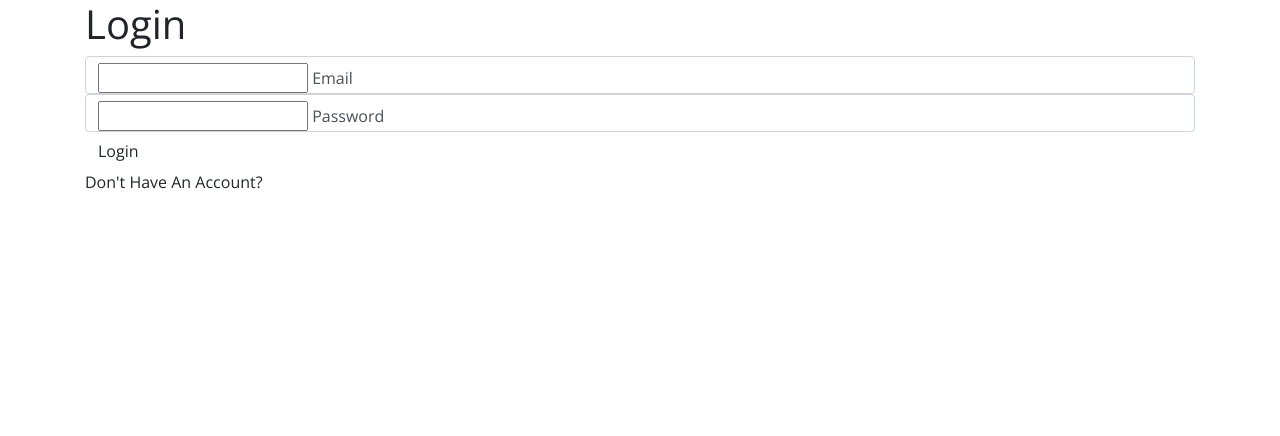
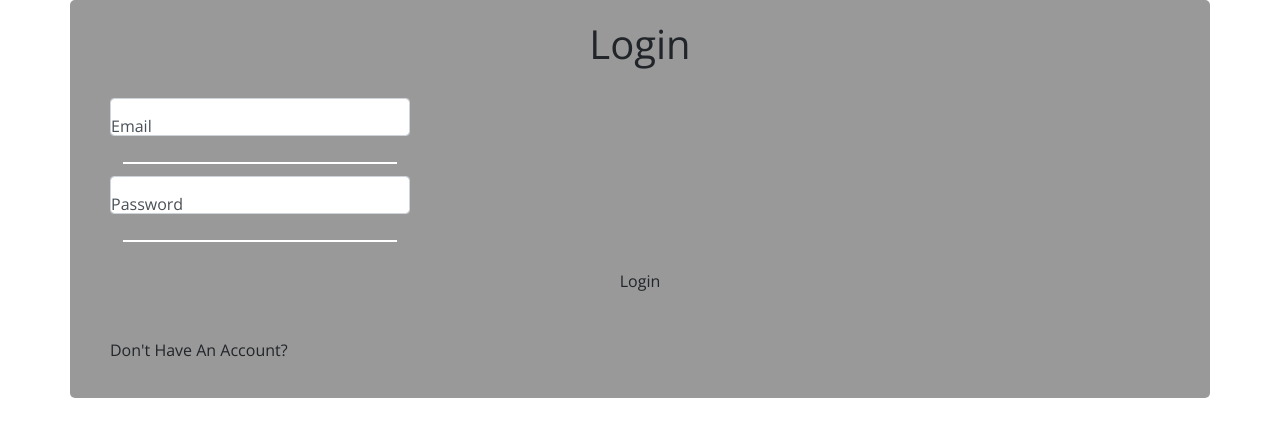
Before and after one commit to CornveliousFarva/login-page, a plain HTML site: page index.html in a window 1280 px wide. Drawn offline with nearby package versions, Linux system fonts and the light colour scheme.

Commit message:
Added the css.

```diff
--- a/style.css
+++ b/style.css
@@ -13,3 +13,71 @@ body{
     overflow: hidden;
     height: 100vh;
 }
+
+.container{
+    background-color: rgba(0, 0, 0, 0.4);
+    padding: 20px 40px;
+    border-radius: 5px;
+}
+
+.container h1{
+    text-align: center;
+    margin-bottom: 30px;
+}
+
+.container a{
+    text-decoration: none;
+    color: powderblue;
+}
+
+.form-control{
+    position: relative;
+    margin: 20px 0 40px;
+    width: 300px;
+}
+
+.form-control input{
+    background-color: transparent;
+    border: 0;
+    border-bottom: 2px #fff solid;
+    display: block;
+    width: 100%;
+    padding: 15px 0;
+    font-size: 18px;
+    color: #fff
+}
+
+.form-control input:focus,
+.form-control input:valid{
+    outline: 0;
+}
+
+.btn{
+    cursor: pointer;
+    display: inline-block;
+    width: 100%;
+    padding: 15px;
+    font-family: inherit;
+    font-size: 16px;
+    border: 0;
+    border-radius: 5px;
+}
+
+.btn:focus{
+    outline: 0;
+}
+
+.btn:active{
+    transform: scale(0.98)
+}
+
+.text{
+    margin-top: 30px;
+}
+
+.form-control label{
+    position: absolute;
+    top: 15px;
+    left: 0;
+
+}
```
